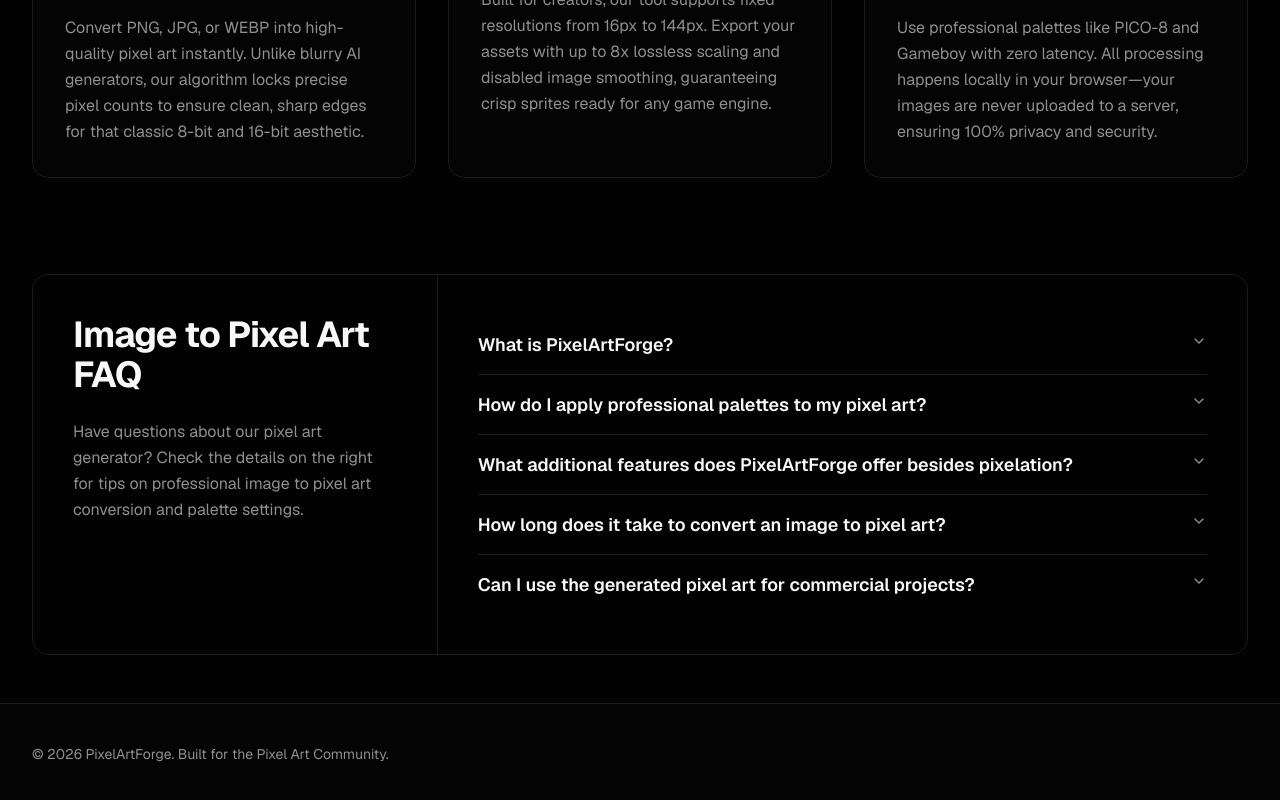
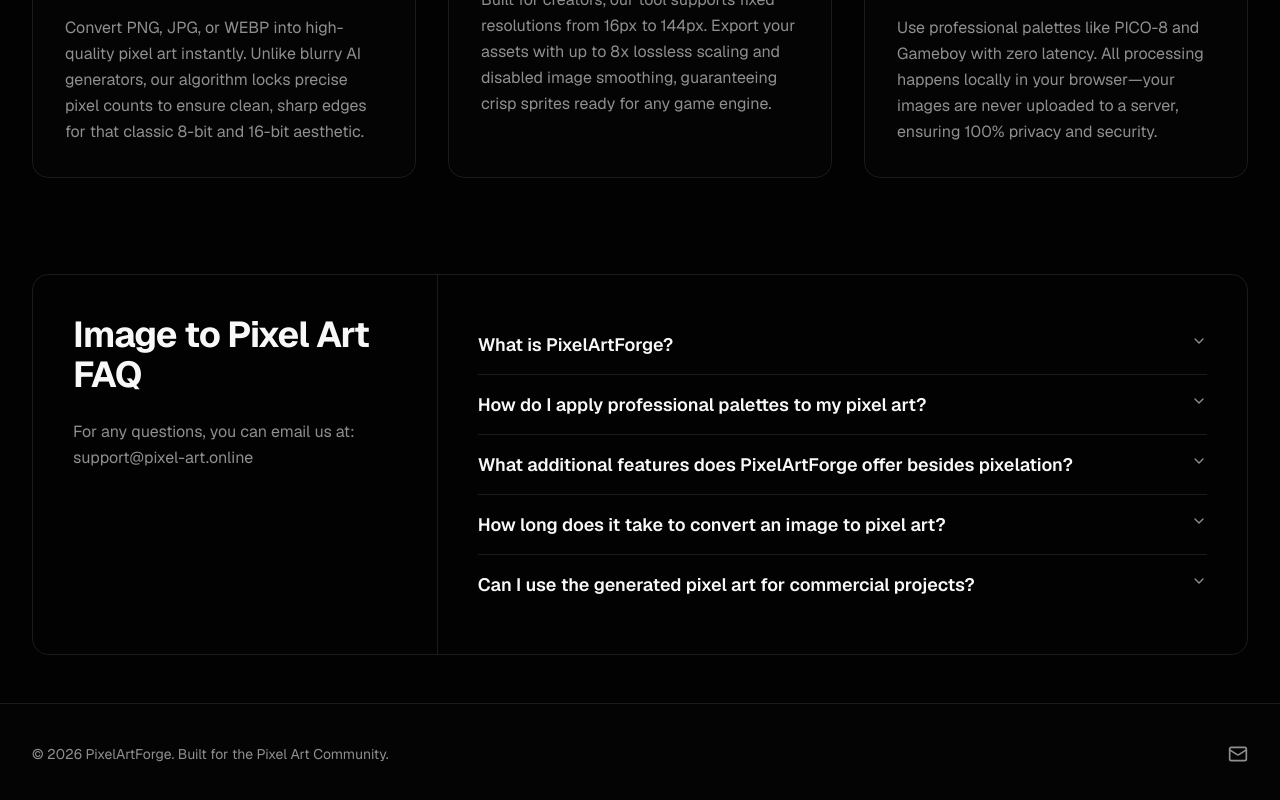
Before and after one commit to zynGit/pixel-art-forge, a Next.js app: page /en in a window 1280 px wide. Shown: the part 1709-2509 px from the top of the page. Built offline with nearby package versions, Linux system fonts and the light colour scheme; no server answers.

Commit message:
feat: support mail

```diff
--- a/components/footer.tsx
+++ b/components/footer.tsx
@@ -1,6 +1,9 @@
+"use client"
+
 import Link from "next/link"
-import { Sparkles } from "lucide-react"
+import { Sparkles, Mail } from "lucide-react"
 import { useTranslations } from "next-intl"
+import { useState, useEffect } from "react"
 
 const footerLinks = {
   Product: [
@@ -30,15 +33,47 @@ const footerLinks = {
 
 export function Footer() {
   const t = useTranslations("Footer")
+  const [showEmail, setShowEmail] = useState(false)
+
+  /* Removed auto-dismiss timer to allow user to read until mouse leave */
+
+  const handleMailInteraction = () => {
+    setShowEmail(true)
+  }
+
+  const handleMailLeave = () => {
+    setShowEmail(false)
+  }
+
   return (
     <footer className="border-t border-border bg-card/50">
       <div className="mx-auto max-w-7xl px-4 py-10 sm:px-6 lg:px-8 lg:py-10">
-        {/* ... */}
-        {/* Bottom */}
         <div className="flex flex-col items-center justify-between gap-4 sm:flex-row">
           <p className="text-sm text-muted-foreground">
             {t("copyright")}
           </p>
+          <Mail
+            className="h-5 w-5 cursor-pointer text-muted-foreground transition-colors hover:text-foreground"
+            onClick={handleMailInteraction}
+            onMouseEnter={handleMailInteraction}
+            onMouseLeave={handleMailLeave}
+          />
+        </div>
+      </div>
+
+      {/* Custom Bottom-Left Notification */}
+      <div
+        className={`fixed bottom-4 left-4 z-50 flex items-center gap-3 rounded-xl border border-primary/20 bg-background/95 px-5 py-4 shadow-xl backdrop-blur-md transition-all duration-300 ease-out ${showEmail
+          ? "translate-y-0 opacity-100"
+          : "translate-y-10 opacity-0 pointer-events-none"
+          }`}
+      >
+        <div className="flex h-8 w-8 items-center justify-center rounded-full bg-primary/10 text-primary ring-2 ring-primary/5">
+          <Mail className="h-4 w-4" />
+        </div>
+        <div className="flex flex-col gap-0.5">
+          <p className="text-sm font-semibold text-foreground">Contact Support</p>
+          <p className="text-xs text-muted-foreground">mailto: support@pixel-art.online</p>
         </div>
       </div>
     </footer>
--- a/messages/en.json
+++ b/messages/en.json
@@ -59,7 +59,7 @@
   },
   "FAQSection": {
     "title": "Image to Pixel Art FAQ",
-    "description": "Have questions about our pixel art generator? Check the details on the right for tips on professional image to pixel art conversion and palette settings.",
+    "description": "For any questions, you can email us at: support@pixel-art.online",
     "items": [
       {
         "question": "What is PixelArtForge?",
--- a/messages/es.json
+++ b/messages/es.json
@@ -59,7 +59,7 @@
   },
   "FAQSection": {
     "title": "Preguntas frecuentes sobre Imagen a Pixel Art",
-    "description": "¿Tienes preguntas sobre nuestro generador de pixel art? Consulta los detalles a la derecha para obtener consejos sobre conversión profesional y ajustes de paleta.",
+    "description": "Para cualquier pregunta, puede enviarnos un correo electrónico a: support@pixel-art.online",
     "items": [
       {
         "question": "¿Qué es PixelArtForge?",
--- a/messages/fil.json
+++ b/messages/fil.json
@@ -59,7 +59,7 @@
   },
   "FAQSection": {
     "title": "FAQ sa Image to Pixel Art",
-    "description": "May mga katanungan tungkol sa aming pixel art generator? Tingnan ang mga detalye sa kanan para sa mga tip sa propesyonal na conversion at mga setting ng palette.",
+    "description": "Para sa anumang katanungan, maaari kayong mag-email sa amin sa: support@pixel-art.online",
     "items": [
       {
         "question": "Ano ang PixelArtForge?",
--- a/messages/fr.json
+++ b/messages/fr.json
@@ -59,7 +59,7 @@
   },
   "FAQSection": {
     "title": "FAQ sur l'image en Pixel Art",
-    "description": "Vous avez des questions sur notre générateur de pixel art ? Consultez les détails à droite pour des conseils sur la conversion professionnelle et les paramètres de palette.",
+    "description": "Pour toute question, vous pouvez nous envoyer un e-mail à : support@pixel-art.online",
     "items": [
       {
         "question": "Qu'est-ce que PixelArtForge ?",
--- a/messages/ja.json
+++ b/messages/ja.json
@@ -59,7 +59,7 @@
   },
   "FAQSection": {
     "title": "画像をピクセルアートに変換 - よくある質問",
-    "description": "ピクセルアートジェネレーターについてご質問は？右側の詳細でプロの変換とパレット設定のヒントをご確認ください。",
+    "description": "ご質問がございましたら、support@pixel-art.online までメールでお問い合わせください。",
     "items": [
       {
         "question": "PixelArtForge とは？",
--- a/messages/pl.json
+++ b/messages/pl.json
@@ -59,7 +59,7 @@
   },
   "FAQSection": {
     "title": "FAQ - Obraz na Pixel Art",
-    "description": "Masz pytania dotyczące naszego generatora pixel art? Sprawdź szczegóły po prawej stronie, aby uzyskać wskazówki dotyczące profesjonalnej konwersji i ustawień palet.",
+    "description": "W razie pytań prosimy o kontakt mailowy pod adresem: support@pixel-art.online",
     "items": [
       {
         "question": "Co to jest PixelArtForge?",
--- a/messages/zh.json
+++ b/messages/zh.json
@@ -59,7 +59,7 @@
   },
   "FAQSection": {
     "title": "图片转像素画 常见问题",
-    "description": "对我们的像素画生成器有疑问？查看右侧详情，了解专业转换与调色板设置技巧。",
+    "description": "如有任何疑问，请发送邮件至：support@pixel-art.online",
     "items": [
       {
         "question": "什么是 PixelArtForge？",
```
